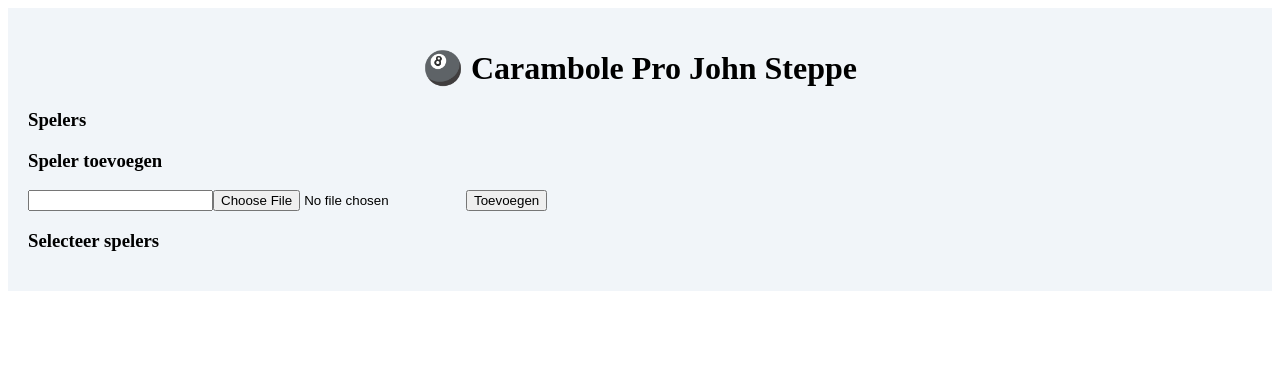
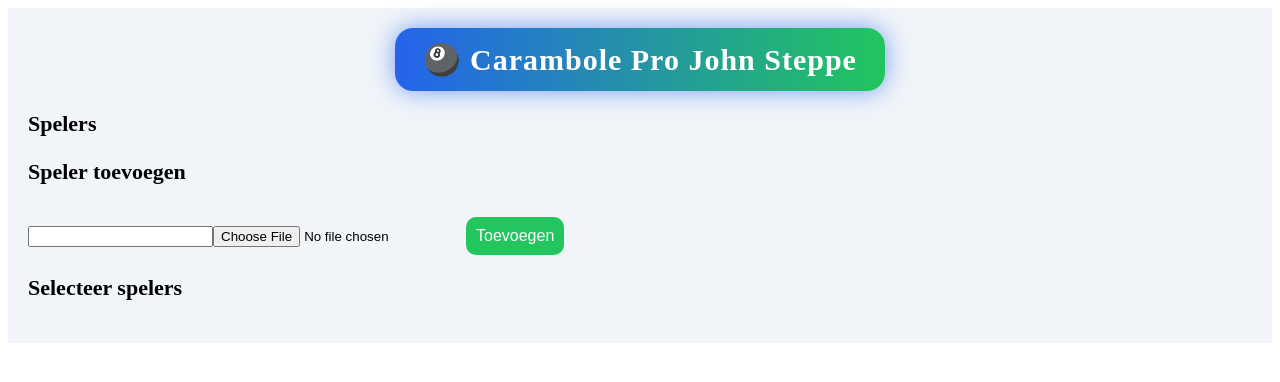
Before and after one commit to steppedavid-glitch/carambole-app, a React (Vite) app: page / in a window 1280 px wide. Shown: the top 382 px of the page. Built offline with nearby package versions, Linux system fonts and the light colour scheme.

Commit message:
Update App.jsx

```diff
--- a/src/App.jsx
+++ b/src/App.jsx
@@ -86,12 +86,26 @@ export default function App() {
   return (
     <div style={{ padding: 20, background: '#f1f5f9' }}>
 
-      <h1 style={{ textAlign: 'center' }}>🎱 Carambole Pro John Steppe</h1>
+      <div style={{ textAlign: 'center', marginBottom: 20 }}>
+        <div style={{
+          display: 'inline-block',
+          padding: '14px 28px',
+          borderRadius: 18,
+          background: 'linear-gradient(90deg,#2563eb,#22c55e)',
+          color: 'white',
+          fontSize: 30,
+          fontWeight: '800',
+          letterSpacing: 1,
+          boxShadow: '0 0 25px rgba(37,99,235,0.6)'
+        }}>
+          🎱 Carambole Pro John Steppe
+        </div>
+      </div>
 
       {!currentGame && (
         <div>
 
-          <h3>Spelers</h3>
+          <h3 style={{fontSize:22, marginTop:10}}>Spelers</h3>
           {players.map(p => (
             <div key={p.id}>
               {avatar(p)} {p.name}
@@ -99,12 +113,12 @@ export default function App() {
             </div>
           ))}
 
-          <h3>Speler toevoegen</h3>
+          <h3 style={{fontSize:22, marginTop:20}}>Speler toevoegen</h3>
           <input value={newPlayer} onChange={e => setNewPlayer(e.target.value)} />
           <input type="file" onChange={handlePhoto} />
-          <button onClick={addPlayer}>Toevoegen</button>
+          <button onClick={addPlayer} style={{marginTop:10, padding:10, borderRadius:10, background:'#22c55e', color:'white', border:'none', fontSize:16}}>Toevoegen</button>
 
-          <h3>Selecteer spelers</h3>
+          <h3 style={{fontSize:22, marginTop:20}}>Selecteer spelers</h3>
           {players.map(p => (
             <div key={p.id}>
               <button onClick={() => setSelected(prev => prev.find(x => x.id === p.id) ? prev.filter(x => x.id !== p.id) : [...prev, p])}>
```
